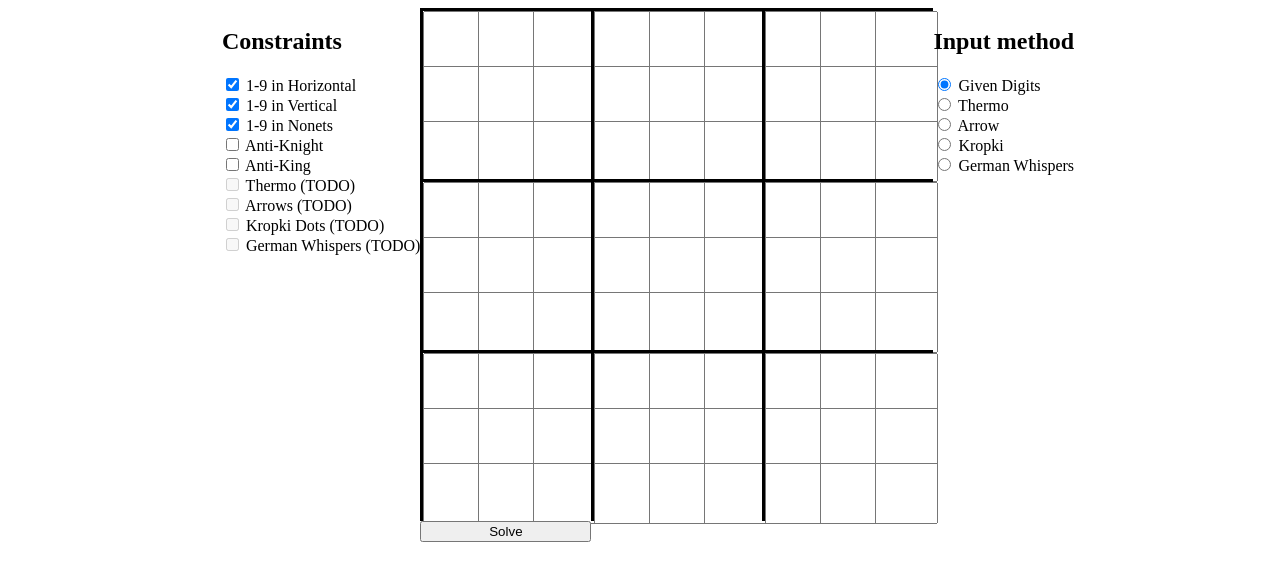
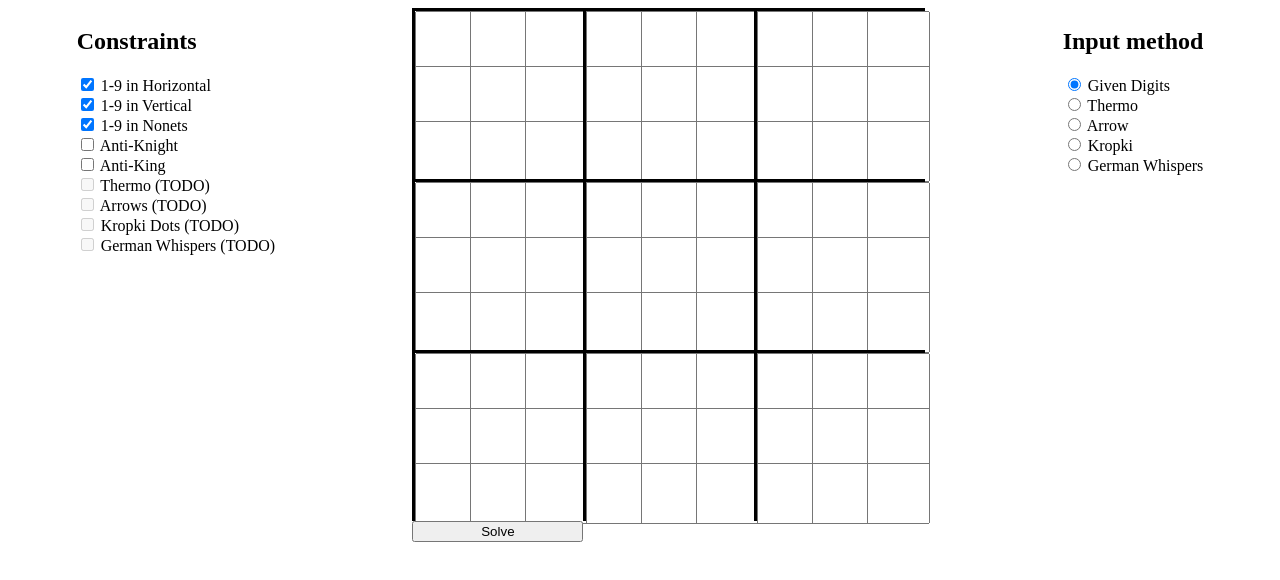
Before and after one commit to rao107/sudoku-setter, a website built with webpack: page index.html in a window 1280 px wide. Built offline with nearby package versions, Linux system fonts and the light colour scheme; what z3-solver would draw is missing.

Commit message:
dividing page into three areas

```diff
--- a/index.html
+++ b/index.html
@@ -18,6 +18,7 @@
   <script src="./build/index.js" defer></script>
 </head>
 <body>
+  <div id="body">
     <div id="constraints">
       <h2>Constraints</h2>
       <input type="checkbox" name="1-9horiz" id="1-9horiz" checked>
@@ -159,5 +160,6 @@
       <input type="radio" name="input-type" id="input-german">
         <label for="input-german">German Whispers</label><br>
     </div>
+  </div>
 </body>
 </html>
--- a/package.json
+++ b/package.json
@@ -1,7 +1,7 @@
 {
   "private": true,
   "scripts": {
-    "copy-files": "mkdir -p build && cp node_modules/z3-solver/build/z3-built.js node_modules/z3-solver/build/z3-built.wasm node_modules/z3-solver/build/z3-built.worker.js build",
+    "copy-files": "rm -rf build && mkdir build && cp node_modules/z3-solver/build/z3-built.js node_modules/z3-solver/build/z3-built.wasm node_modules/z3-solver/build/z3-built.worker.js build",
     "check": "tsc",
     "bundle": "webpack --mode=development",
     "build": "npm run check && npm run copy-files && npm run bundle"
--- a/style.css
+++ b/style.css
@@ -1,6 +1,6 @@
-body {
+#body {
   display: flex;
-  justify-content: center;
+  justify-content: space-around;
   width: 100%;
 }
 
@@ -22,7 +22,3 @@ body {
   text-align: center;
   font-size: 2rem;
 }
-
-#constraints {
-  float: left;
-}
```
Lines whose indentation alone changed are shown as unchanged.
